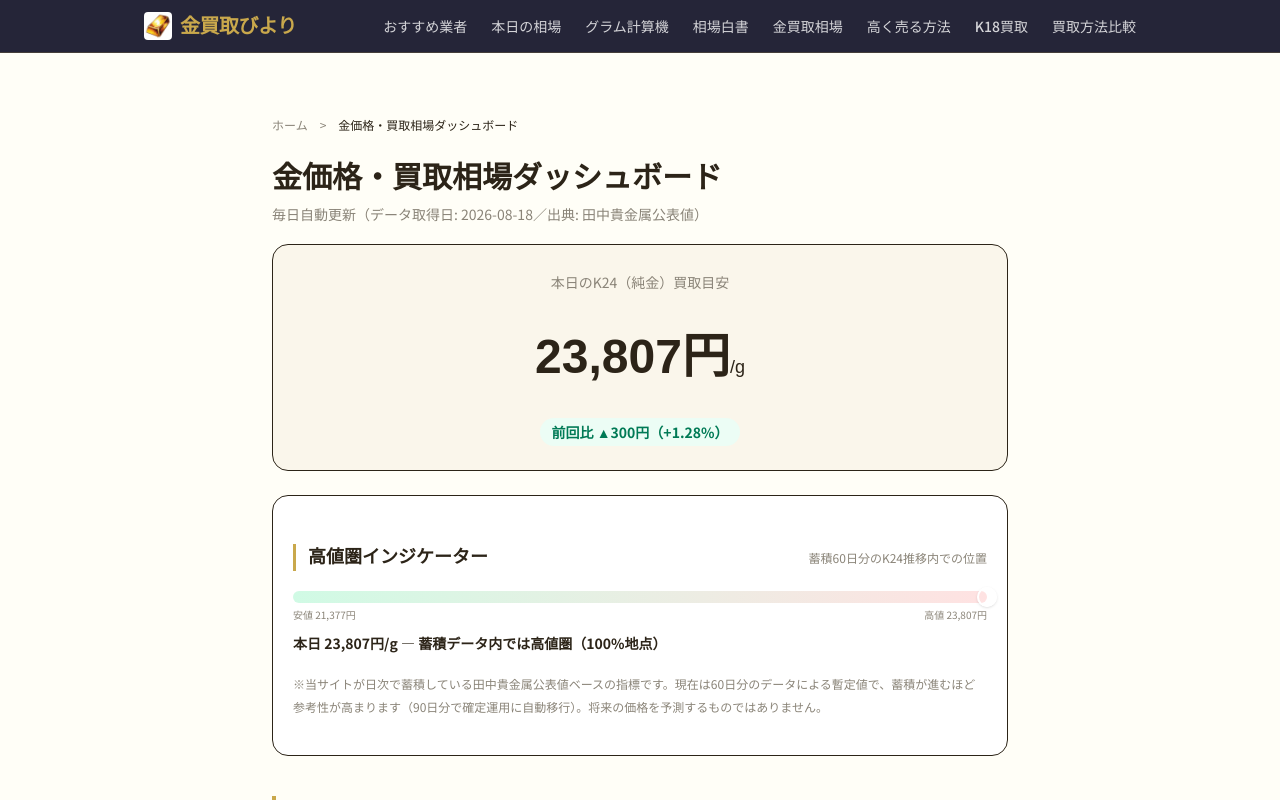
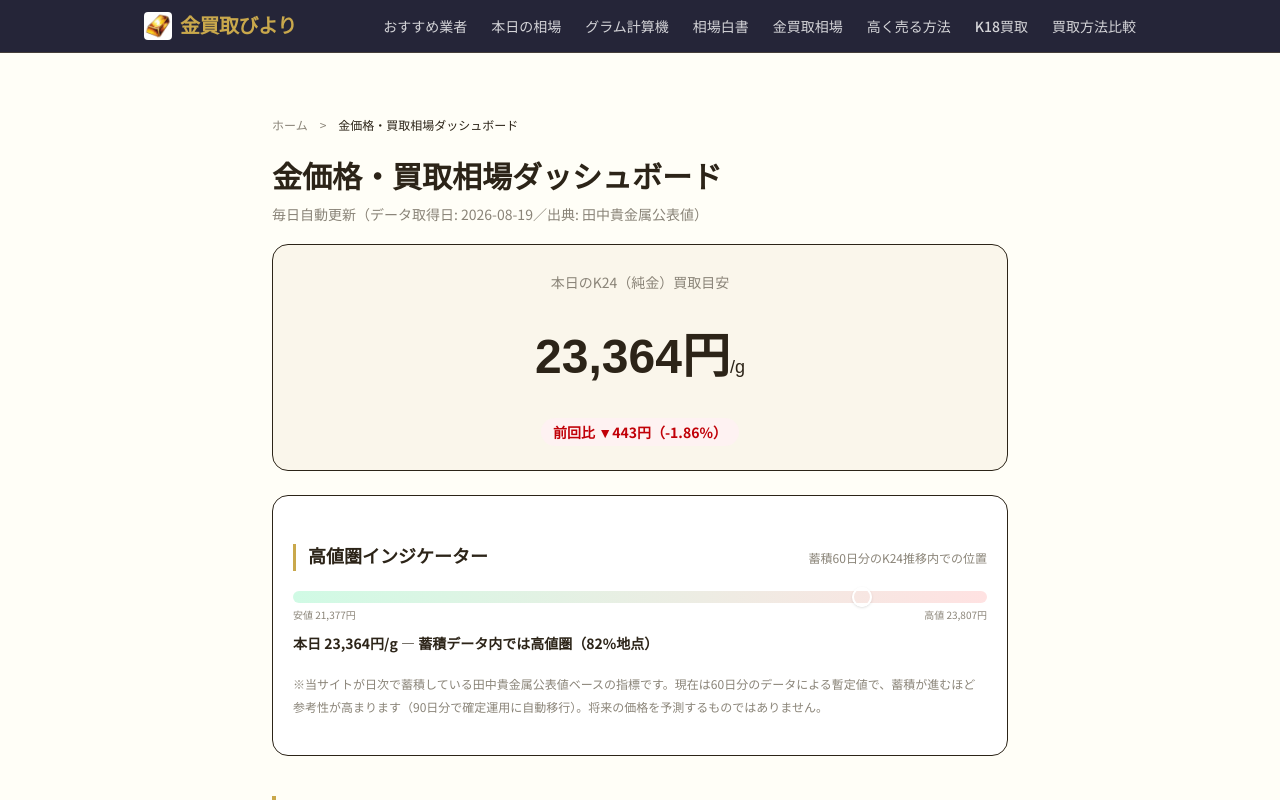
Before and after one commit to webmaster0818/kin-kaitori-biyori, a Next.js app: page /souba-dashboard in a window 1280 px wide. Shown: the top 800 px of the page. Built offline with nearby package versions, Linux system fonts and the light colour scheme; a web font is replaced by a local one.

Commit message:
Daily gold price data: 2026-08-19

```diff
--- a/data/gold-price-history/2026-08.json
+++ b/data/gold-price-history/2026-08.json
@@ -196,5 +196,16 @@
     "k18": 17855,
     "k14": 13887,
     "k10": 9920
+  },
+  {
+    "date": "2026-08-19",
+    "au_buyback": 24337,
+    "pt_buyback": 9477,
+    "ag_buyback": 349.36,
+    "k24": 23364,
+    "k22": 21417,
+    "k18": 17523,
+    "k14": 13629,
+    "k10": 9735
   }
 ]
--- a/data/gold-price-trend.json
+++ b/data/gold-price-trend.json
@@ -1,15 +1,4 @@
 [
-  {
-    "date": "2026-06-20",
-    "au_buyback": 23428,
-    "pt_buyback": 9327,
-    "ag_buyback": 355.52,
-    "k24": 22491,
-    "k22": 20617,
-    "k18": 16868,
-    "k14": 13120,
-    "k10": 9371
-  },
   {
     "date": "2026-06-21",
     "au_buyback": 23428,
@@ -658,5 +647,16 @@
     "k18": 17855,
     "k14": 13887,
     "k10": 9920
+  },
+  {
+    "date": "2026-08-19",
+    "au_buyback": 24337,
+    "pt_buyback": 9477,
+    "ag_buyback": 349.36,
+    "k24": 23364,
+    "k22": 21417,
+    "k18": 17523,
+    "k14": 13629,
+    "k10": 9735
   }
 ]
--- a/data/gold-spot-prices.json
+++ b/data/gold-spot-prices.json
@@ -1,24 +1,24 @@
 {
-  "date": "2026-08-18",
+  "date": "2026-08-19",
   "source": "https://gold.tanaka.co.jp/commodity/souba/",
   "source_label": "田中貴金属",
-  "fetched_at": "2026-08-18T11:05:02.078635",
+  "fetched_at": "2026-08-19T11:05:04.732573",
   "tanaka_official": {
-    "au_buyback_per_g": 24799,
-    "au_retail_per_g": 25155,
-    "pt_buyback_per_g": 9807,
-    "pt_retail_per_g": 10230,
-    "ag_buyback_per_g": 370.26,
-    "ag_retail_per_g": 387.31
+    "au_buyback_per_g": 24337,
+    "au_retail_per_g": 24693,
+    "pt_buyback_per_g": 9477,
+    "pt_retail_per_g": 9900,
+    "ag_buyback_per_g": 349.36,
+    "ag_retail_per_g": 366.41
   },
   "purity_buyback_estimate_per_g": {
-    "k24": 23807,
-    "k22": 21823,
-    "k18": 17855,
-    "k14": 13887,
-    "k10": 9920,
-    "k18wg": 17855,
-    "k18pg": 17855
+    "k24": 23364,
+    "k22": 21417,
+    "k18": 17523,
+    "k14": 13629,
+    "k10": 9735,
+    "k18wg": 17523,
+    "k18pg": 17523
   },
   "note": "純度別価格は田中貴金属公開のK24店頭買取価格から純度比×業者買取平均係数0.96で算出した参考値です。実際の業者査定額は各社・状態・付属品により異なります。"
 }
--- a/public/data/gold-price-history.json
+++ b/public/data/gold-price-history.json
@@ -10,9 +10,9 @@
   "unit": "円/g（税込）",
   "period": {
    "start": "2026-05-28",
-   "end": "2026-08-18"
+   "end": "2026-08-19"
   },
-  "records": 73,
+  "records": 74,
   "caveat": "業者の実際の査定額は状態・付属品・各社の手数料により、この目安を下回るのが一般的です。"
  },
  "data": [
@@ -818,6 +818,17 @@
    "k18": 17855,
    "k14": 13887,
    "k10": 9920
+  },
+  {
+   "date": "2026-08-19",
+   "au_buyback": 24337,
+   "pt_buyback": 9477,
+   "ag_buyback": 349.36,
+   "k24": 23364,
+   "k22": 21417,
+   "k18": 17523,
+   "k14": 13629,
+   "k10": 9735
   }
  ]
 }
--- a/public/data/gold-price-index.json
+++ b/public/data/gold-price-index.json
@@ -10,9 +10,9 @@
   "unit": "円/g（税込）",
   "period": {
    "start": "2026-05-28",
-   "end": "2026-08-18"
+   "end": "2026-08-19"
   },
-  "records": 73,
+  "records": 74,
   "caveat": "業者の実際の査定額は状態・付属品・各社の手数料により、この目安を下回るのが一般的です。",
   "base_date": "2026-05-28",
   "note": "起点日の買取単価を100としたときの推移。値動きの比較用。"
@@ -601,6 +601,14 @@
    "k18": 99.3,
    "k14": 99.31,
    "k10": 99.31
+  },
+  {
+   "date": "2026-08-19",
+   "k24": 97.46,
+   "k22": 97.46,
+   "k18": 97.46,
+   "k14": 97.46,
+   "k10": 97.46
   }
  ]
 }
--- a/public/widget.js
+++ b/public/widget.js
@@ -3,9 +3,9 @@
   if (!s) return;
   var box = document.createElement('div');
   box.setAttribute('style', 'box-sizing:border-box;max-width:320px;font-family:-apple-system,"Hiragino Sans","Noto Sans JP",sans-serif;border:1px solid #d9c58a;border-radius:12px;padding:14px 16px;background:linear-gradient(135deg,#fffdf5,#faf3df);color:#3a3326;line-height:1.5;');
-  box.innerHTML = '<div style="font-size:11px;color:#8a7a55;margin-bottom:4px;">本日の金買取相場の目安（2026-08-18・田中貴金属公表値より純度換算）</div>'
-    + '<div style="font-size:22px;font-weight:700;color:#9a7b2d;">K24 23,807円<span style="font-size:12px;font-weight:400;">/g</span></div>'
-    + '<div style="font-size:13px;margin-top:2px;">K18 17,855円/g ・ K14 13,887円/g</div>'
+  box.innerHTML = '<div style="font-size:11px;color:#8a7a55;margin-bottom:4px;">本日の金買取相場の目安（2026-08-19・田中貴金属公表値より純度換算）</div>'
+    + '<div style="font-size:22px;font-weight:700;color:#9a7b2d;">K24 23,364円<span style="font-size:12px;font-weight:400;">/g</span></div>'
+    + '<div style="font-size:13px;margin-top:2px;">K18 17,523円/g ・ K14 13,629円/g</div>'
     + '<div style="font-size:11px;margin-top:8px;"><a href="https://gold-biyori.com/souba-dashboard/" target="_blank" rel="noopener" style="color:#9a7b2d;text-decoration:underline;">金買取日和｜金価格ダッシュボード</a>（毎日自動更新）</div>'
     + '<div style="font-size:10px;color:#9b8e6e;margin-top:4px;">※理論上の目安。実際の買取額は業者・状態により異なります。</div>';
   s.parentNode.insertBefore(box, s);
```
Also changed, not shown: public/data/gold-price-history.csv, 1 other file (tests, documents, lock files or other folders).
